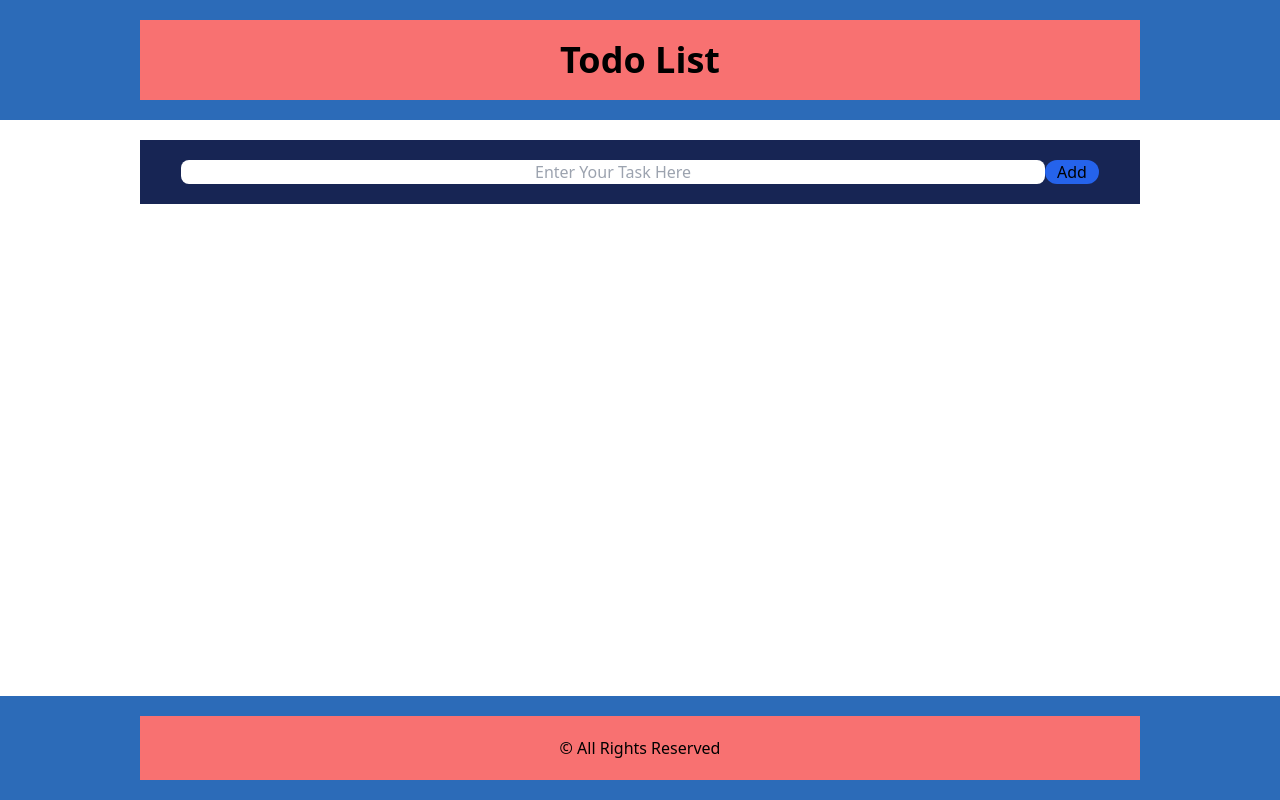
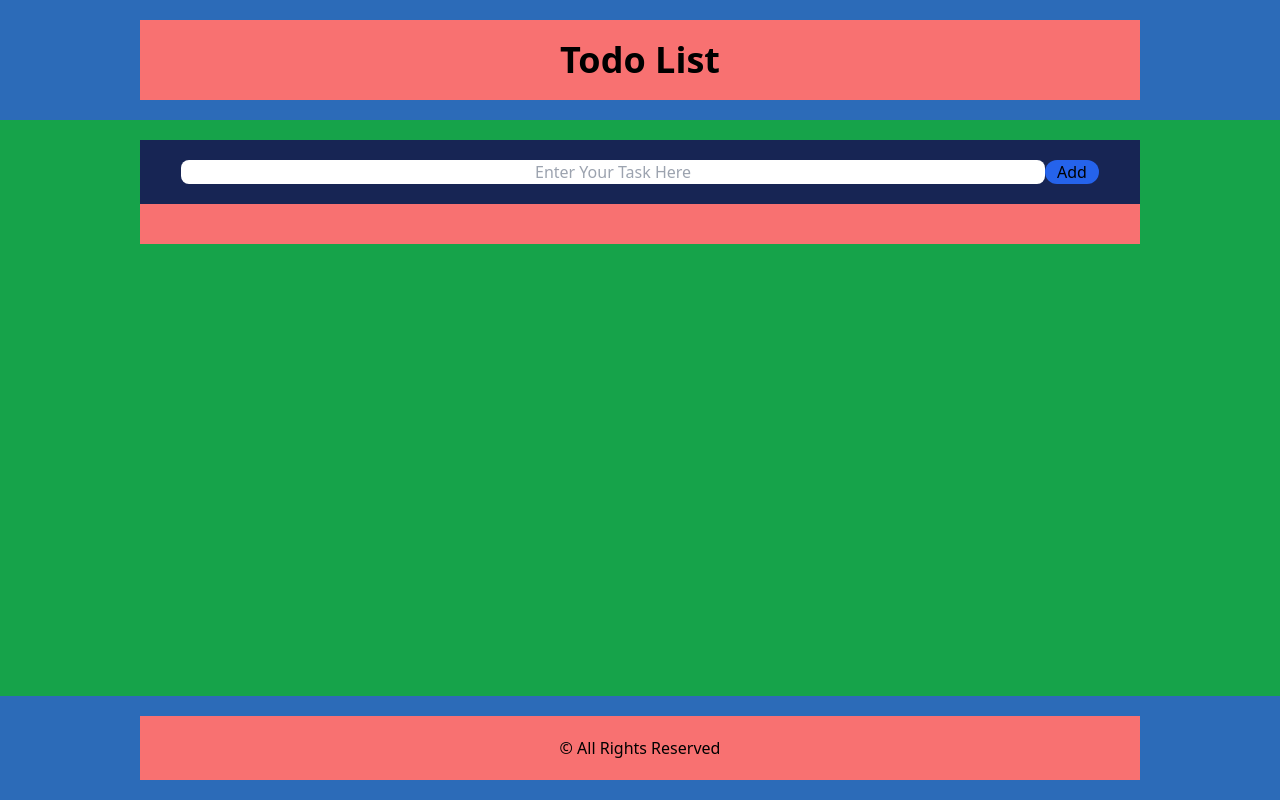
Before and after one commit to GashawMucheye/React-TypeScript-Todo_list, a React (Vite) app in the folder todo-list/: page / in a window 1280 px wide. Built offline with nearby package versions, Linux system fonts and the light colour scheme.

Commit message:
wrap the Main component to make dropable and added style

```diff
--- a/todo-list/src/components/Main.tsx
+++ b/todo-list/src/components/Main.tsx
@@ -2,18 +2,36 @@ import { FC, useContext, useState } from 'react';
 import { Tasking } from '../context/TaskProvider';
 import SingleTodo from './SingleTodo';
 import InputFields from './InputFields';
+import { Droppable } from 'react-beautiful-dnd';
 
 const Main: FC = () => {
   const [todo, setTodo] = useState<string>('');
   const { state } = useContext(Tasking);
 
   return (
-    <div className="py-5  flex-1 bg-white">
+    <main className="py-5  flex-1 bg-green-600">
       <InputFields todo={todo} setTodo={setTodo} />
-      {state.tasks.map(({ todo, id, isDone }) => (
-        <SingleTodo todo={todo} id={id} isDone={isDone} />
-      ))}
-    </div>
+      <Droppable droppableId="TodosList">
+        {(provided) => (
+          <section
+            className="bg-red-400 mx-auto w-[1000px] p-5"
+            ref={provided.innerRef}
+            {...provided.droppableProps}
+          >
+            {state.tasks.map(({ todo, id, isDone }, index) => (
+              <SingleTodo
+                todo={todo}
+                id={id}
+                isDone={isDone}
+                key={id}
+                index={index}
+              />
+            ))}
+            {provided.placeholder}
+          </section>
+        )}
+      </Droppable>
+    </main>
   );
 };
 
```
